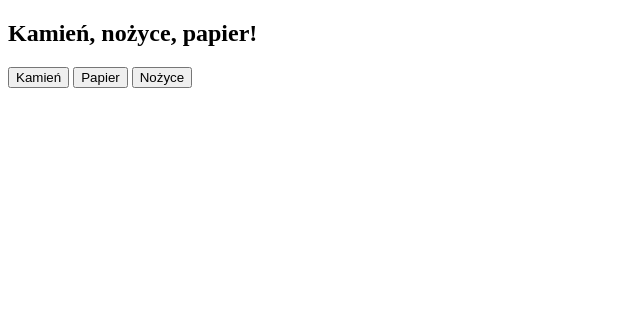
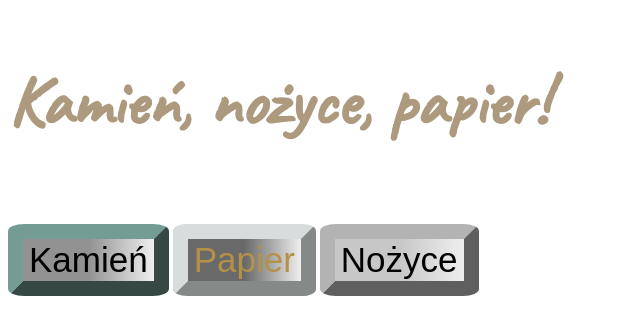
Before and after one commit to Manczurov/javascript-prework, a plain HTML site: page index.html in a window 1280 px wide. Shown: the whole page, without its empty margins (0-640 px from the left). Drawn offline with Linux system fonts and the light colour scheme; a web font is replaced by a local one.

Commit message:
add style to buttons

```diff
--- a/index.html
+++ b/index.html
@@ -3,18 +3,18 @@
 <head>
 	<meta charset="UTF-8">
 	<title>Kamień, papier, nożyce</title>
-	<link href="https://fonts.googleapis.com/css2?family=Fascinate&display=swap" rel="stylesheet">
+	<link href="https://fonts.googleapis.com/css2?family=Caveat&display=swap" rel="stylesheet">
 	<link rel="stylesheet" href="css/style.css">
 </head>
 <body>
 	<h2>Kamień, nożyce, papier!</h2>
 	<div class="container">
 		<div id="buttons">
-			<button type="button" id="button-rock">Kamień</button>
-			<button type="button" id="button-paper">Papier</button>
-			<button type="button" id="button-scissors">Nożyce</button>
+			<button type="button" class="btn-one" id="button-rock">Kamień</button>
+			<button type="button" class="btn-two" id="button-paper">Papier</button>
+			<button type="button" class="btn-three" id="button-scissors">Nożyce</button>
 		</div>
-		<div id="messages"></div>
+		<div id="messages" class="results"></div>
 	</div>
 	<script src="js/functions.js"></script>
 	<script src="js/script.js"></script>
--- a/sass/style.scss
+++ b/sass/style.scss
@@ -1,5 +1,45 @@
-.h2 {
+$font-one: 'Caveat', cursive;
+
+h2 {
+    font-size: 70px;
+    font-family: $font-one;
+    color: rgb(173, 154, 126);
+}
+
+.btn-one {
+    border-color: #759c94;
+    font-size: 35px;
+    color: #000000;
+    background-image: linear-gradient(90deg, #929292 50%, transparent 100%);
+    border-width: 15px;
+    margin: 20px 0 20px 0;
+    border-radius: 10%;
+}
+
+
+.btn-two {
+    border-color: #d7dddc;
+    font-size: 35px;
+    color: #b39148;
+    background-image: linear-gradient(90deg, #696969 50%, transparent 100%);
+    border-width: 15px;
+    margin: 20px 0 20px 0;
+    border-radius: 10%;
+}
+
+.btn-three {
+    border-color: #b3b3b3;
+    font-size: 35px;
+    color: #000000;
+    background-image: linear-gradient(90deg, #c7c7c7 50%, transparent 100%);
+    border-width: 15px;
+    margin: 20px 0 20px 0;
+    border-radius: 10%;
+}
+
+.messages {
     font-size: 40px;
-    font-family: 'Fascinate', cursive;
-    color: rgb(36, 11, 11);
+    font-family: $font-one;
+    color:#759c94;
+
 }
```
Also changed, not shown: css/style.css, 1 other file.
